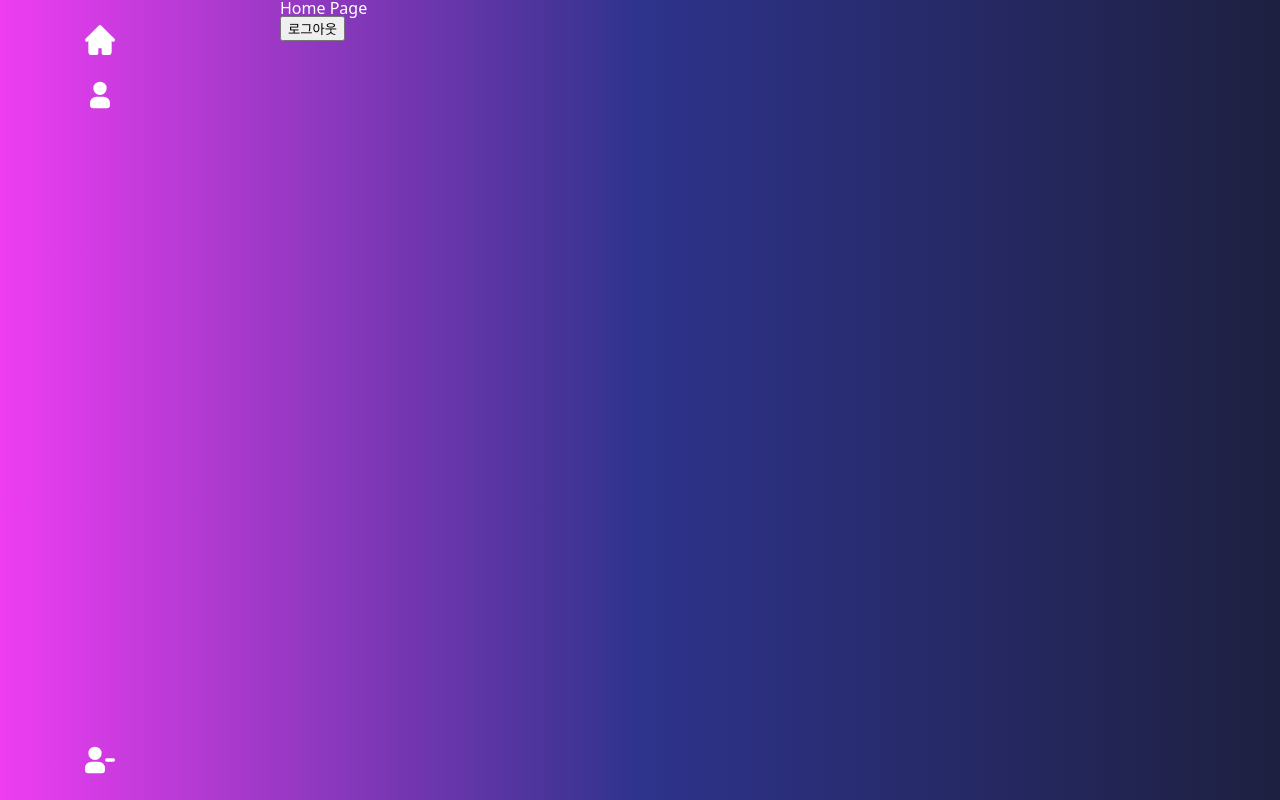
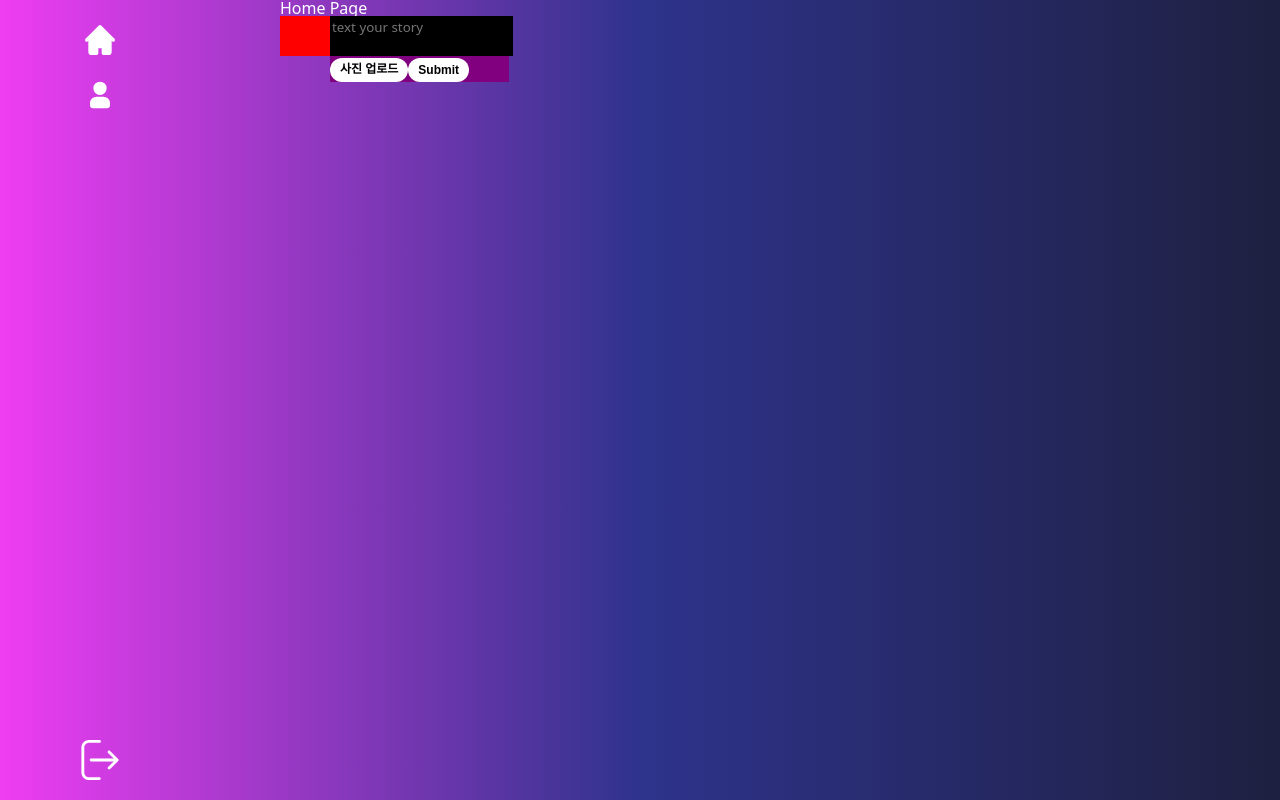
Before and after one commit to 202030138SanghyunChoi/TypeScript, a React (Create React App) app: page / in a window 1280 px wide. Built offline with nearby package versions, Linux system fonts and the light colour scheme; no server answers; sample sign-in values are in the browser's storage; the HTML template or start-up script is replaced by a standard one.

Commit message:
10 주차 수업 내용 정리

```diff
--- a/src/App.tsx
+++ b/src/App.tsx
@@ -1,4 +1,4 @@
-import { Outlet, RouterProvider, createBrowserRouter } from "react-router-dom";
+import { RouterProvider, createBrowserRouter } from "react-router-dom";
 import styled, { createGlobalStyle } from "styled-components";
 import Home from "./screens/Home";
 import Profile from "./screens/Profile";
--- /dev/null
+++ b/src/components/inputPost.tsx
@@ -0,0 +1,152 @@
+import { useState } from "react";
+import styled from "styled-components";
+
+const Form = styled.form`
+  display: flex;
+`;
+const ProfileArea = styled.div`
+  background: red;
+  width: 50px;
+  height: 40px;
+`;
+const PostArea = styled.div`
+  background: purple;
+`;
+const TextArea = styled.textarea`
+  /* text area 크기 조절 못하게 */
+  resize: none;
+  background-color: black;
+  color: white;
+  width: 100%;
+  // 글꼴 설정(시스템에서 사용중인 거로)
+  font-family: system-ui, -apple-system, BlinkMacSystemFont, "Segoe UI", Roboto,
+    Oxygen, Ubuntu, Cantarell, "Open Sans", "Helvetica Neue", sans-serif;
+  border: none;
+  /* 컴포넌트 선택 시 */
+  &:focus {
+    // 테두리 꼴도 보기 싫음
+    outline: none;
+  }
+`;
+const BottomMenu = styled.div`
+  // htmlFor 로 연결 시킬 것이기 때문에 보이지 않게
+  display: flex;
+`;
+const AttachPhotoButton = styled.label`
+  padding: 5px 10px;
+  background-color: white;
+  color: black;
+  border-radius: 20px;
+  font-size: 12px;
+  font-weight: bold;
+  /* 마우스 올릴 때 */
+  cursor: pointer;
+  &:hover {
+    // 0.8 투명도
+    opacity: 0.8;
+  }
+`;
+const AttachPhotoInput = styled.input`
+  display: none;
+`;
+const SubmitButton = styled.input`
+  padding: 5px 10px;
+  border-radius: 20px;
+  border: none;
+  background-color: #ffffff;
+  font-weight: bold;
+  font-size: 12px;
+  /* 마우스 올릴 때 */
+  cursor: pointer;
+  &:hover {
+    // 0.8 투명도
+    opacity: 0.8;
+  }
+`;
+
+export default () => {
+  // 텍스트 저장 State Hook. string 타입 설정(타입스크립트)
+  const [post, setPost] = useState<string>("");
+  // 업로드 파일 저장 State Hook. File 타입 설정(타입스크립트)
+  const [file, setFile] = useState<File>();
+
+  // text 변경 시 text 변수에 저장
+  // 타입스크립트 때문에 아래에서 e의 타입을 명시
+  const onChange = (e: React.ChangeEvent<HTMLTextAreaElement>) => {
+    setPost(e.target.value);
+  };
+  // 업로드 파일 변경 시 file 변수에 저장
+  // 타입스크립트 때문에 아래에서 e의 타입을 명시
+  const onChangeFile = (e: React.ChangeEvent<HTMLInputElement>) => {
+    const inputFileList = e.target.files;
+    // 파일이 존재하는 지 && 개수가 1개인지 판별. AND 연산자로 인해서 inputFile 이 없으면 뒤에 코드가 실행이 안됨
+    if (inputFileList && inputFileList.length === 1) {
+      setFile(inputFileList[0]);
+    }
+  };
+  // 제출
+  const onSubmit = () => {};
+
+  return (
+    <Form>
+      <ProfileArea></ProfileArea>
+      <PostArea>
+        <TextArea
+          value={post}
+          placeholder="text your story"
+          // ????????????????????????????????????????????????????????????????????????????????????????????????????????????????????????????????????????????????????????????????????????????????????
+          onChange={(e) => onChange(e)}
+        ></TextArea>
+        <BottomMenu>
+          {/* htmlFor로 id=photo 태그를 안에 넣음 */}
+          <AttachPhotoButton htmlFor="photo">
+            {/* 사진 업로드가 되면 람다식 */}
+            {file ? (
+              <svg
+                height="10px"
+                width="10px"
+                version="1.1"
+                id="Capa_1"
+                xmlns="http://www.w3.org/2000/svg"
+                viewBox="0 0 32 32"
+                fill="#000000"
+                stroke="#000000"
+              >
+                <g id="SVGRepo_bgCarrier" stroke-width="0"></g>
+                <g
+                  id="SVGRepo_tracerCarrier"
+                  stroke-linecap="round"
+                  stroke-linejoin="round"
+                ></g>
+                <g id="SVGRepo_iconCarrier">
+                  {" "}
+                  <g>
+                    {" "}
+                    <g id="check">
+                      {" "}
+                      <g>
+                        {" "}
+                        <polygon points="11.941,28.877 0,16.935 5.695,11.24 11.941,17.486 26.305,3.123 32,8.818 "></polygon>{" "}
+                      </g>{" "}
+                    </g>{" "}
+                  </g>{" "}
+                </g>
+              </svg>
+            ) : (
+              "사진 업로드"
+            )}
+          </AttachPhotoButton>
+          {/* accept 로 파일 포맷 지정 */}
+          <AttachPhotoInput
+            // ????????????????????????????????????????????????????????????????????????????????????????????????????????????????????????????????????????????????????????????????????????????????????
+            onChange={(e) => onChangeFile(e)}
+            id="photo"
+            type="file"
+            accept="image/*"
+          />
+          <SubmitButton onSubmit={() => onSubmit()} type="submit" />
+        </BottomMenu>
+      </PostArea>
+    </Form>
+  );
+};
--- a/src/screens/Home.tsx
+++ b/src/screens/Home.tsx
@@ -1,20 +1,14 @@
 import styled from "styled-components";
-import { auth } from "../firebaseConfig";
+import InputPost from "../components/inputPost";
 
 const Container = styled.div``;
 const Title = styled.div``;
 
 export default () => {
-  // 로그아웃 함수
-  const signOut = async () => {
-    await auth.signOut();
-  };
-
   return (
     <Container>
       <Title>Home Page</Title>
-      {/* Home 은 로그인 되어있는 상태에서만 접속 가능하게 설정했기 때문에 로그아웃 버튼(클릭시 signOut 함수 수행) */}
-      <button onClick={signOut}>로그아웃</button>
+      <InputPost />
     </Container>
   );
 };
--- a/src/screens/SignIn.tsx
+++ b/src/screens/SignIn.tsx
@@ -206,6 +206,13 @@ export default () => {
     }
   };
 
+  // 엔터 키 입력 시 로그인
+  const activeEnter = (e: React.KeyboardEvent<HTMLInputElement>) => {
+    if (e.key === "Enter") {
+      onSubmit();
+    }
+  };
+
   return (
     <Container>
       <LogoImg src={`${process.env.PUBLIC_URL}/Daelimx_Title.png`} />
@@ -219,6 +226,7 @@ export default () => {
           placeholder="example@gmail.com"
           onChange={onChange}
           value={email}
+          onKeyDown={(e) => activeEnter(e)}
         />
         <SubTitle>비밀번호</SubTitle>
         <Input
@@ -227,6 +235,7 @@ export default () => {
           placeholder="6자리 이상 입력"
           onChange={onChange}
           value={password}
+          onKeyDown={(e) => activeEnter(e)}
         />
         {/* onSubmit 함수 사용 */}
         {/* loading 적용 */}
--- a/src/screens/layout.tsx
+++ b/src/screens/layout.tsx
@@ -1,5 +1,6 @@
-import { Link, Outlet } from "react-router-dom";
+import { Link, Outlet, useNavigate } from "react-router-dom";
 import styled from "styled-components";
+import { auth } from "../firebaseConfig";
 
 const Container = styled.div`
   display: grid;
@@ -34,7 +35,6 @@ const MenuItem = styled.div`
     width: 40px;
     height: 40px;
     fill: white;
-
   }
 `;
 
@@ -48,6 +48,20 @@ const BottomMenu = styled.div`
 `;
 
 export default () => {
+  const navi = useNavigate();
+
+  const signOut = async () => {
+    // 로그아웃 확인
+    const result = window.confirm("로그아웃 하시겠습니까?");
+
+    if (result) {
+      // auth 객체 로그 아웃하기
+      await auth.signOut();
+
+      navi("/signin");
+    }
+  };
+
   return (
     <Container>
       <Navigator>
@@ -71,27 +85,65 @@ export default () => {
         </Link>
         <Link to={"/profile"}>
           <MenuItem>
-            <svg className="w-[48px] h-[48px] text-gray-800 dark:text-white" aria-hidden="true"
-                 xmlns="http://www.w3.org/2000/svg" width="24" height="24" fill="currentColor" viewBox="0 0 24 24">
-              <path fill-rule="evenodd"
-                    d="M12 4a4 4 0 1 0 0 8 4 4 0 0 0 0-8Zm-2 9a4 4 0 0 0-4 4v1a2 2 0 0 0 2 2h8a2 2 0 0 0 2-2v-1a4 4 0 0 0-4-4h-4Z"
-                    clip-rule="evenodd"/>
+            <svg
+              className="w-[48px] h-[48px] text-gray-800 dark:text-white"
+              aria-hidden="true"
+              xmlns="http://www.w3.org/2000/svg"
+              width="24"
+              height="24"
+              fill="currentColor"
+              viewBox="0 0 24 24"
+            >
+              <path
+                fill-rule="evenodd"
+                d="M12 4a4 4 0 1 0 0 8 4 4 0 0 0 0-8Zm-2 9a4 4 0 0 0-4 4v1a2 2 0 0 0 2 2h8a2 2 0 0 0 2-2v-1a4 4 0 0 0-4-4h-4Z"
+                clip-rule="evenodd"
+              />
             </svg>
           </MenuItem>
         </Link>
         <BottomMenu>
-          <MenuItem>
-            <svg className="w-[48px] h-[48px] text-gray-800 dark:text-white" aria-hidden="true"
-                 xmlns="http://www.w3.org/2000/svg" width="24" height="24" fill="currentColor" viewBox="0 0 24 24">
-              <path fill-rule="evenodd"
-                    d="M5 8a4 4 0 1 1 8 0 4 4 0 0 1-8 0Zm-2 9a4 4 0 0 1 4-4h4a4 4 0 0 1 4 4v1a2 2 0 0 1-2 2H5a2 2 0 0 1-2-2v-1Zm13-6a1 1 0 1 0 0 2h4a1 1 0 1 0 0-2h-4Z"
-                    clip-rule="evenodd"/>
+          <MenuItem onClick={signOut}>
+            <svg
+              fill="#ffffff"
+              height="200px"
+              width="200px"
+              version="1.1"
+              id="Capa_1"
+              xmlns="http://www.w3.org/2000/svg"
+              viewBox="0 0 489.9 489.9"
+              stroke="#ffffff"
+            >
+              <g id="SVGRepo_bgCarrier" stroke-width="0"></g>
+              <g
+                id="SVGRepo_tracerCarrier"
+                stroke-linecap="round"
+                stroke-linejoin="round"
+              ></g>
+              <g id="SVGRepo_iconCarrier">
+                {" "}
+                <g>
+                  {" "}
+                  <g>
+                    {" "}
+                    <g>
+                      {" "}
+                      <path d="M468.3,255.8c0.1-0.1,0.1-0.1,0.2-0.2c0.3-0.4,0.6-0.7,0.8-1.1c0.1-0.1,0.1-0.2,0.2-0.3c0.2-0.4,0.5-0.8,0.7-1.2 c0-0.1,0.1-0.2,0.1-0.2c0.2-0.4,0.4-0.8,0.6-1.3c0-0.1,0-0.1,0.1-0.2c0.2-0.4,0.3-0.9,0.5-1.4c0-0.1,0-0.2,0.1-0.2 c0.1-0.5,0.3-0.9,0.3-1.4c0-0.2,0-0.3,0.1-0.5c0.1-0.4,0.1-0.8,0.2-1.2c0.1-0.6,0.1-1.1,0.1-1.7c0-0.6,0-1.1-0.1-1.7 c0-0.4-0.1-0.8-0.2-1.2c0-0.2,0-0.3-0.1-0.5c-0.1-0.5-0.2-0.9-0.3-1.4c0-0.1,0-0.2-0.1-0.2c-0.1-0.5-0.3-0.9-0.5-1.4 c0-0.1,0-0.1-0.1-0.2c-0.2-0.4-0.4-0.9-0.6-1.3c0-0.1-0.1-0.2-0.1-0.2c-0.2-0.4-0.4-0.8-0.7-1.2c-0.1-0.1-0.1-0.2-0.2-0.3 c-0.3-0.4-0.5-0.8-0.8-1.1c-0.1-0.1-0.1-0.1-0.2-0.2c-0.4-0.4-0.7-0.9-1.2-1.3l-98.9-98.8c-6.7-6.7-17.6-6.7-24.3,0 c-6.7,6.7-6.7,17.6,0,24.3l69.6,69.6H136.8c-9.5,0-17.2,7.7-17.2,17.1c0,9.5,7.7,17.2,17.2,17.2h276.8l-69.1,69.1 c-6.7,6.7-6.7,17.6,0,24.3c3.3,3.3,7.7,5,12.1,5s8.8-1.7,12.1-5l98.3-98.3C467.5,256.6,467.9,256.2,468.3,255.8z"></path>{" "}
+                      <path d="M110.7,34.3h128c9.5,0,17.2-7.7,17.2-17.1c0-9.5-7.7-17.2-17.2-17.2h-128C59.4,0,17.6,41.8,17.6,93.1v303.7 c0,51.3,41.8,93.1,93.1,93.1h125.9c9.5,0,17.2-7.7,17.2-17.1c0-9.5-7.7-17.2-17.2-17.2H110.7c-32.4,0-58.8-26.4-58.8-58.8V93.1 C52,60.6,78.3,34.3,110.7,34.3z"></path>{" "}
+                    </g>{" "}
+                  </g>{" "}
+                  <g> </g> <g> </g> <g> </g> <g> </g> <g> </g> <g> </g> <g> </g>{" "}
+                  <g> </g> <g> </g> <g> </g> <g> </g> <g> </g> <g> </g> <g> </g>{" "}
+                  <g> </g>{" "}
+                </g>{" "}
+              </g>
             </svg>
           </MenuItem>
         </BottomMenu>
       </Navigator>
       {/* 부모 라우터에 정의되어 있는 자식 라우터 렌더링. path: "/" 가 부모 라우터, 거기에 정의 되어 있는 라우터는 children */}
-      <Outlet/>
+      {/* 결과적으로 Navigator 는 계속 옆에 있고 이 Outlet만 바뀌어서 라우팅됨 */}
+      <Outlet />
     </Container>
   );
 };
```
